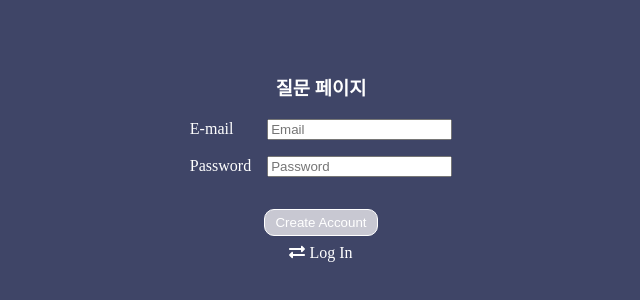
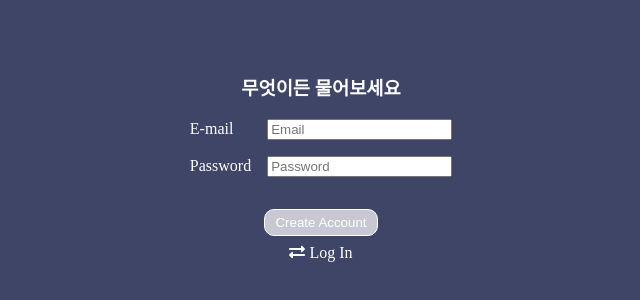
Before and after one commit to vangona/anonymous-qna-page, a React (Create React App) app: page /#/auth in a window 1280 px wide. Shown: the part 242-542 px from the top of the page, without its empty margins (319-959 px from the left). Built offline with nearby package versions, Linux system fonts and the light colour scheme; no server answers.

Commit message:
2021.07.31 title

```diff
--- a/src/routes/Auth.js
+++ b/src/routes/Auth.js
@@ -47,7 +47,7 @@ const Auth = () => {
 
     return (
         <div className="auth__container">
-            <h3 className="auth__title">질문 페이지</h3>
+            <h3 className="auth__title">무엇이든 물어보세요</h3>
             <div className="auth-form__container">
                 <form className="auth-form" onSubmit={onSubmit}>
                     <div className="auth-form__component">
```
